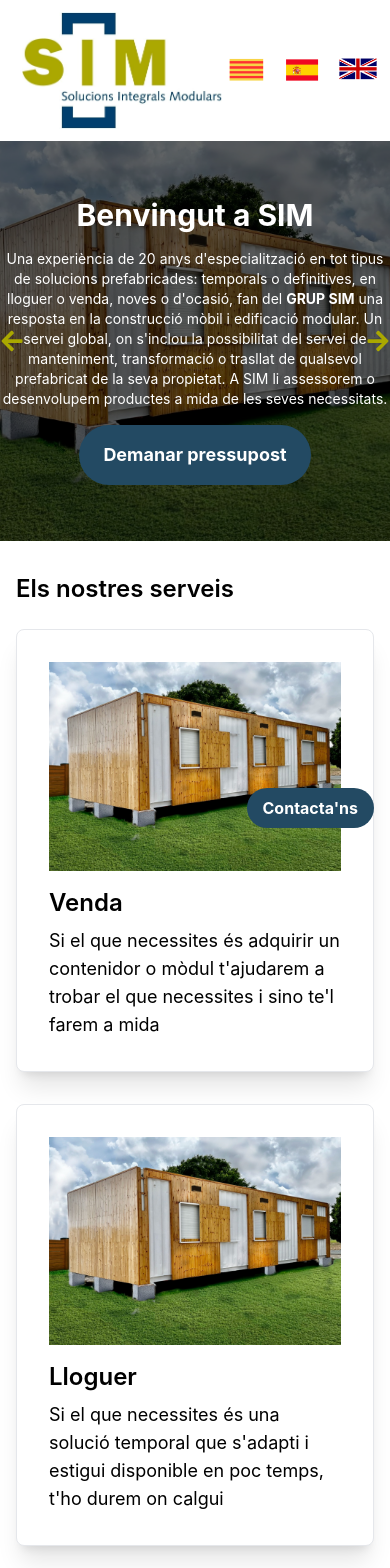
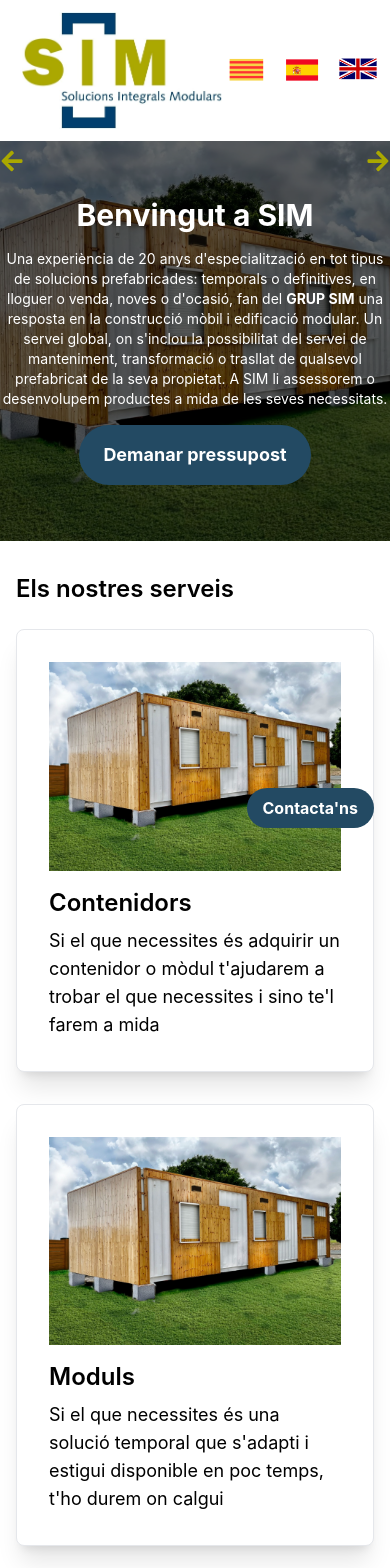
Before and after one commit to Pau-Escola/webRapida, a React (Create React App) app: page / in a window 390 px wide. Shown: the top 1568 px of the page. Built offline with nearby package versions, Linux system fonts and the light colour scheme.

Commit message:
Em arreglat les fletxes a screens petites

```diff
--- a/src/components/Carousel.js
+++ b/src/components/Carousel.js
@@ -66,7 +66,7 @@ const Carousel = ({ images, size, objectFit }) => {
 
             <button
                 onClick={goToPrevious}
-                className="absolute left-0 h-full flex items-center justify-center hover:bg-primary z-10 cursor-pointer"
+                className="absolute top-5 sm:top-1/2 transform -translate-y-1/2 left-0 h-full flex items-center justify-center z-10 cursor-pointer"
                 aria-label="Previous slide"
             >
                 <FaArrowLeft className="w-6 h-6 text-secondary" />
@@ -74,7 +74,7 @@ const Carousel = ({ images, size, objectFit }) => {
 
             <button
                 onClick={goToNext}
-                className="absolute right-0 h-full flex items-center justify-center hover:bg-primary z-10 cursor-pointer"
+                className="absolute top-5 sm:top-1/2 transform -translate-y-1/2 right-0 h-full flex items-center justify-center z-10 cursor-pointer"
                 aria-label="Next slide"
             >
                 <FaArrowRight className="w-6 h-6 text-secondary" />
--- a/src/components/HomePage.js
+++ b/src/components/HomePage.js
@@ -18,7 +18,7 @@ function HomePage() {
                             <div className="flex justify-center">
                                 <img src={falsaD} alt="Service 1" className="w-full " />
                             </div>
-                            <h3 className="text-2xl font-semibold mt-4">Venda</h3>
+                            <h3 className="text-2xl font-semibold mt-4">Contenidors</h3>
                             <p className="mt-2 text-lg">Si el que necessites és adquirir un contenidor o mòdul t'ajudarem a trobar el que necessites i sino te'l farem a mida</p>
 
                         </div>
@@ -27,7 +27,7 @@ function HomePage() {
                             <div className="flex justify-center">
                                 <img src={falsaD} alt="Service 1" className="w-full" />
                             </div>
-                            <h3 className="text-2xl font-semibold mt-4">Lloguer</h3>
+                            <h3 className="text-2xl font-semibold mt-4">Moduls</h3>
                             <p className="mt-2 text-lg">Si el que necessites és una solució temporal que s'adapti i estigui disponible en poc temps, t'ho durem on calgui</p>
                         </div>
 
```
